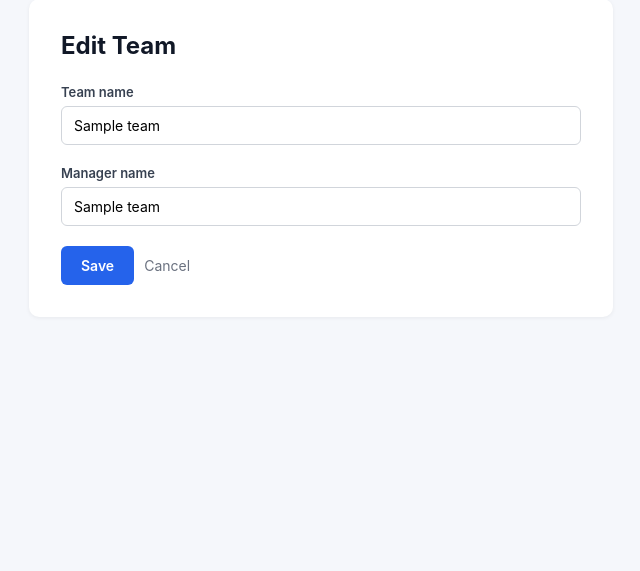
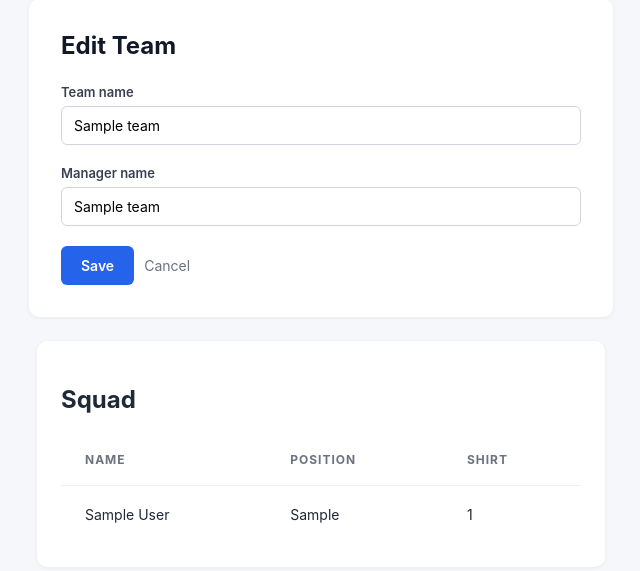
Before and after one commit to workwithmanny/Leaguemanager, a Spring Boot app: page /teams/1/edit in a window 1280 px wide. Shown: the part 94-665 px from the top of the page, without its empty margins (319-959 px from the left). Run offline with Spring Boot 4, Linux system fonts and the light colour scheme; tables that the repository leaves empty hold one stand-in row (values such as "Sample post").

Commit message:
show squad and assign player method to team service

```diff
--- a/src/main/java/ie/dbs/leaguemanager/team/TeamController.java
+++ b/src/main/java/ie/dbs/leaguemanager/team/TeamController.java
@@ -52,6 +52,8 @@ public class TeamController {
 
         model.addAttribute("teamForm", teamForm);
         model.addAttribute("teamId", id);
+        model.addAttribute("squad", teamService.getSquad(id));
+        model.addAttribute("availablePlayers", teamService.getAvailablePlayers(id));
         return "team/edit";
     }
 
@@ -62,11 +64,19 @@ public class TeamController {
                              Model model) {
         if (bindingResult.hasErrors()) {
             model.addAttribute("teamId", id);
+            model.addAttribute("squad", teamService.getSquad(id));
+            model.addAttribute("availablePlayers", teamService.getAvailablePlayers(id));
             return "team/edit";
         }
 
         teamService.updateTeam(id, teamForm);
         return "redirect:/teams";
+    }
+
+    @PostMapping("/{id}/players")
+    public String assignPlayer(@PathVariable Long id, @RequestParam Long playerId) {
+        teamService.assignPlayer(id, playerId);
+        return "redirect:/teams/" + id + "/edit";
     }
 
     @PostMapping("/{id}/delete")
--- a/src/main/resources/static/css/application.css
+++ b/src/main/resources/static/css/application.css
@@ -298,3 +298,15 @@ select:focus {
     font-size: 12px;
     margin-top: 30px;
 }
+
+.squad-card {
+    max-width: 520px;
+    margin: 24px auto 0;
+    padding: 24px;
+}
+
+.assign-form {
+    display: flex;
+    gap: 12px;
+    margin-top: 16px;
+}
--- a/src/main/resources/templates/team/edit.html
+++ b/src/main/resources/templates/team/edit.html
@@ -32,6 +32,39 @@
       </div>
     </form>
   </div>
+
+  <div class="card squad-card">
+    <h2>Squad</h2>
+    <table>
+      <thead>
+      <tr>
+        <th>Name</th>
+        <th>Position</th>
+        <th>Shirt</th>
+      </tr>
+      </thead>
+      <tbody>
+      <tr th:each="player : ${squad}">
+        <td th:text="${player.firstName + ' ' + player.lastName}">Name</td>
+        <td th:text="${player.position}">Position</td>
+        <td th:text="${player.shirtNumber}">10</td>
+      </tr>
+      <tr th:if="${#lists.isEmpty(squad)}">
+        <td colspan="3" class="empty">No players in this team yet.</td>
+      </tr>
+      </tbody>
+    </table>
+
+    <form th:if="${!#lists.isEmpty(availablePlayers)}"
+          th:action="@{/teams/{id}/players(id=${teamId})}" method="post" class="assign-form">
+      <select name="playerId">
+        <option th:each="player : ${availablePlayers}"
+                th:value="${player.id}"
+                th:text="${player.firstName + ' ' + player.lastName + ' (' + player.team.name + ')'}">Player</option>
+      </select>
+      <button type="submit" class="btn-save">Add to team</button>
+    </form>
+  </div>
 </main>
 
 </body>
```
